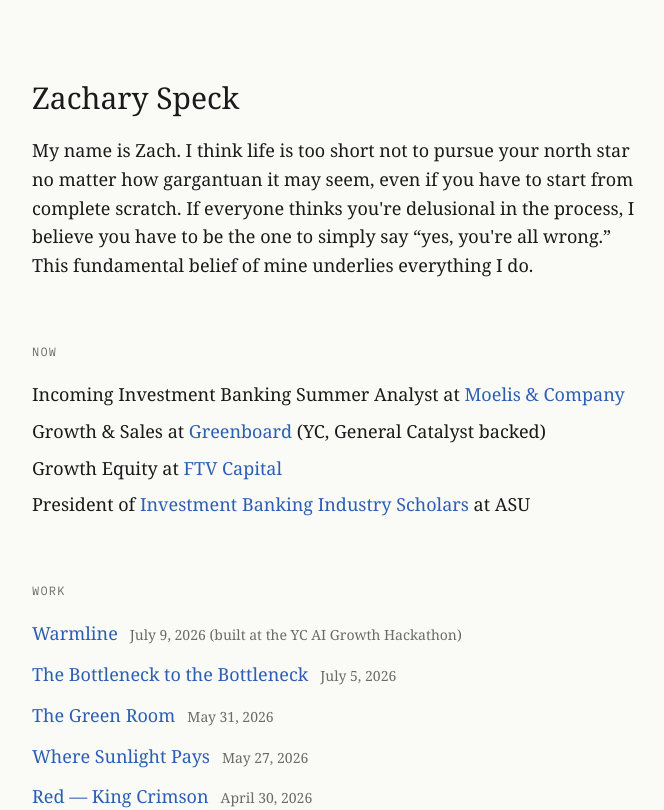
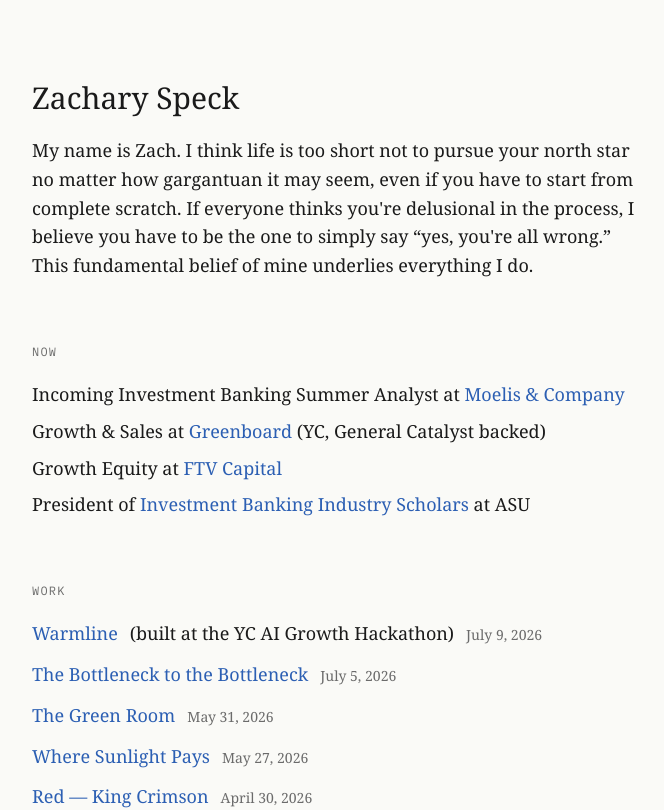
Before and after one commit to zacharyspeck/My-Website, a Next.js app: page / in a window 1280 px wide. Shown: the top 810 px of the page, without its empty margins (302-966 px from the left). Built offline with nearby package versions, Linux system fonts and the light colour scheme.

Commit message:
Style Warmline hackathon note
Co-Authored-By: Claude Fable 5 <noreply@anthropic.com>

```diff
--- a/app/page.tsx
+++ b/app/page.tsx
@@ -9,6 +9,7 @@ type WritingItem = {
   isoDate: string
   href: string
   isExternal?: boolean
+  titleNote?: string
 }
 
 const CONCERTS = [
@@ -60,7 +61,8 @@ export default function Home() {
     {
       key: 'warmline',
       title: 'Warmline',
-      date: 'July 9, 2026 (built at the YC AI Growth Hackathon)',
+      titleNote: '(built at the YC AI Growth Hackathon)',
+      date: 'July 9, 2026',
       isoDate: '2026-07-09',
       href: 'https://warmline-six.vercel.app/',
       isExternal: true,
@@ -140,6 +142,7 @@ export default function Home() {
               >
                 {item.title}
               </a>
+              {item.titleNote && <span>{item.titleNote}</span>}
               <span className="text-muted text-sm">{item.date}</span>
             </li>
           ))}
```
